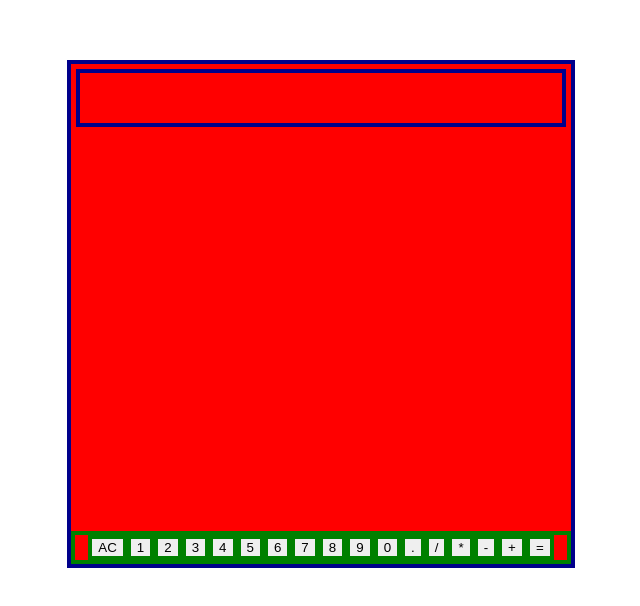
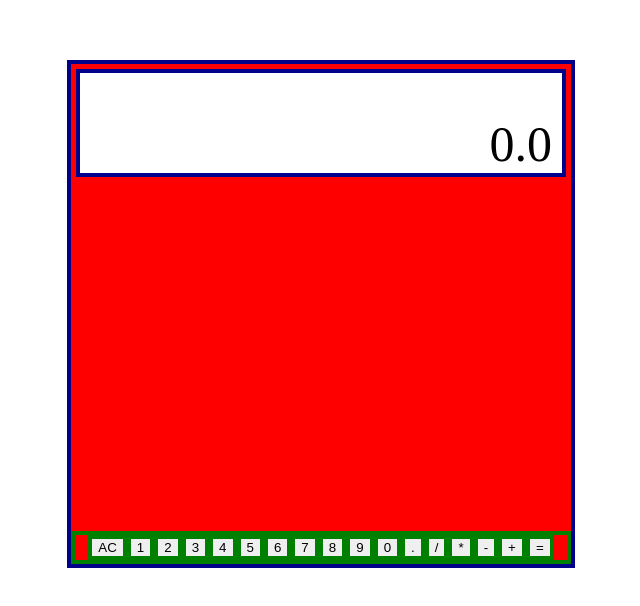
Before and after one commit to rachannzz/calculator, a plain HTML site: page index.html in a window 1280 px wide. Shown: the part 140-746 px from the top of the page, without its empty margins (319-959 px from the left). Drawn offline with Linux system fonts and the light colour scheme.

Commit message:
fixed the divs

```diff
--- a/index.html
+++ b/index.html
@@ -11,7 +11,7 @@
 
     <div class="box">
 
-            <div class="display"><p> </p></div>
+            <div class="display"><p>0.0</p></div>
             <div class="button">
             <div >
                 <button class="button">AC</button>
--- a/style.css
+++ b/style.css
@@ -23,23 +23,24 @@ body{
 
  .display{
     display: flex;
-    flex-direction: column;
+    background-color: white;
+    justify-content: flex-end;
     align-items: stretch;
     border: 4px solid darkblue;
     margin: 5px;
-    max-height: 100px;
-
+   height: 100px;
 }
 
 
 .display p{
     display: flex;
-    justify-content: flex-end;
+    align-items: flex-end;
+    align-items: st;
     padding-right: 10px;
-    font-size: 25px;
-    height: auto;
-    width: auto;
-    text-wrap: nowrap;
+    font-size: 50px;
+    height:50px;
+
+
 
 
 }
```
